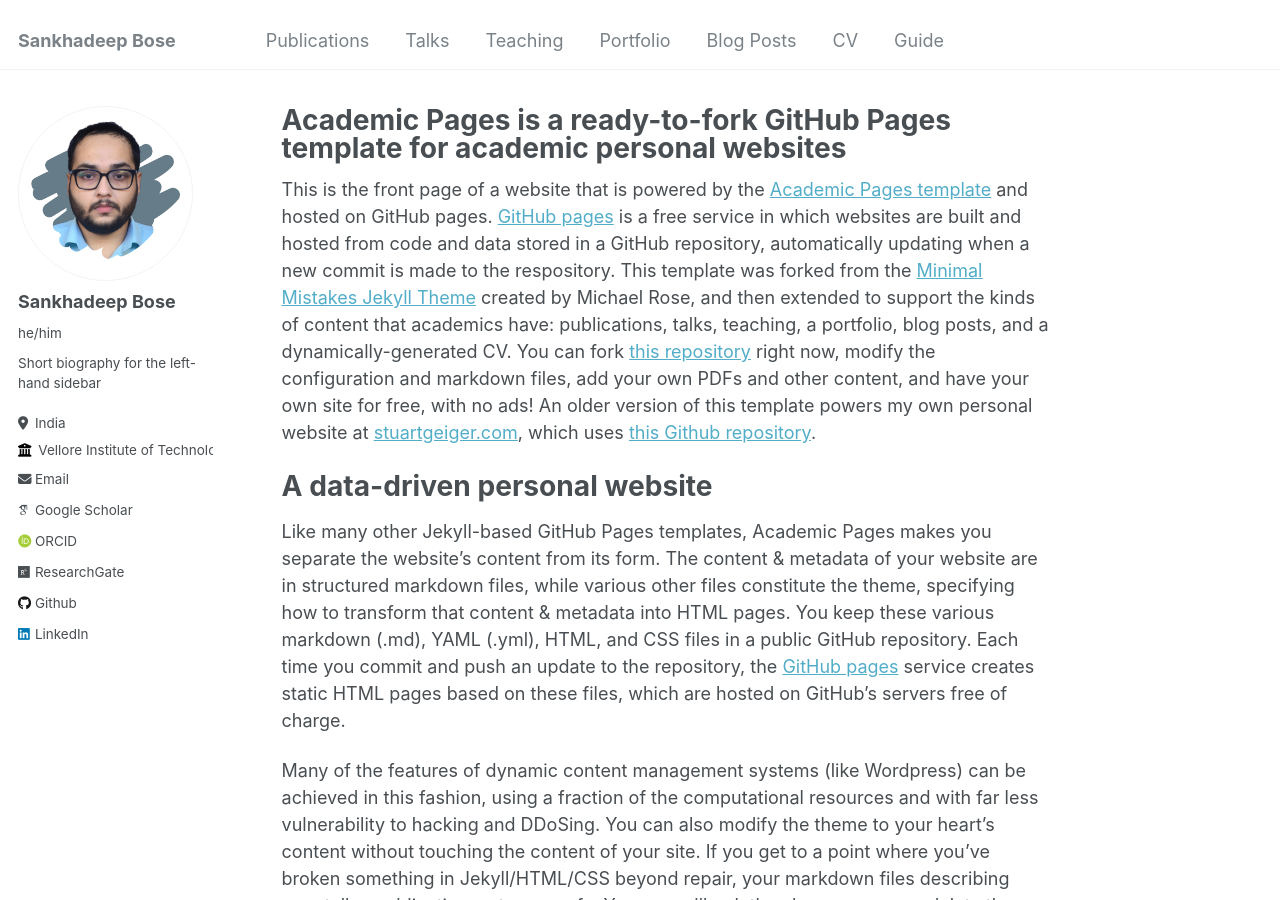
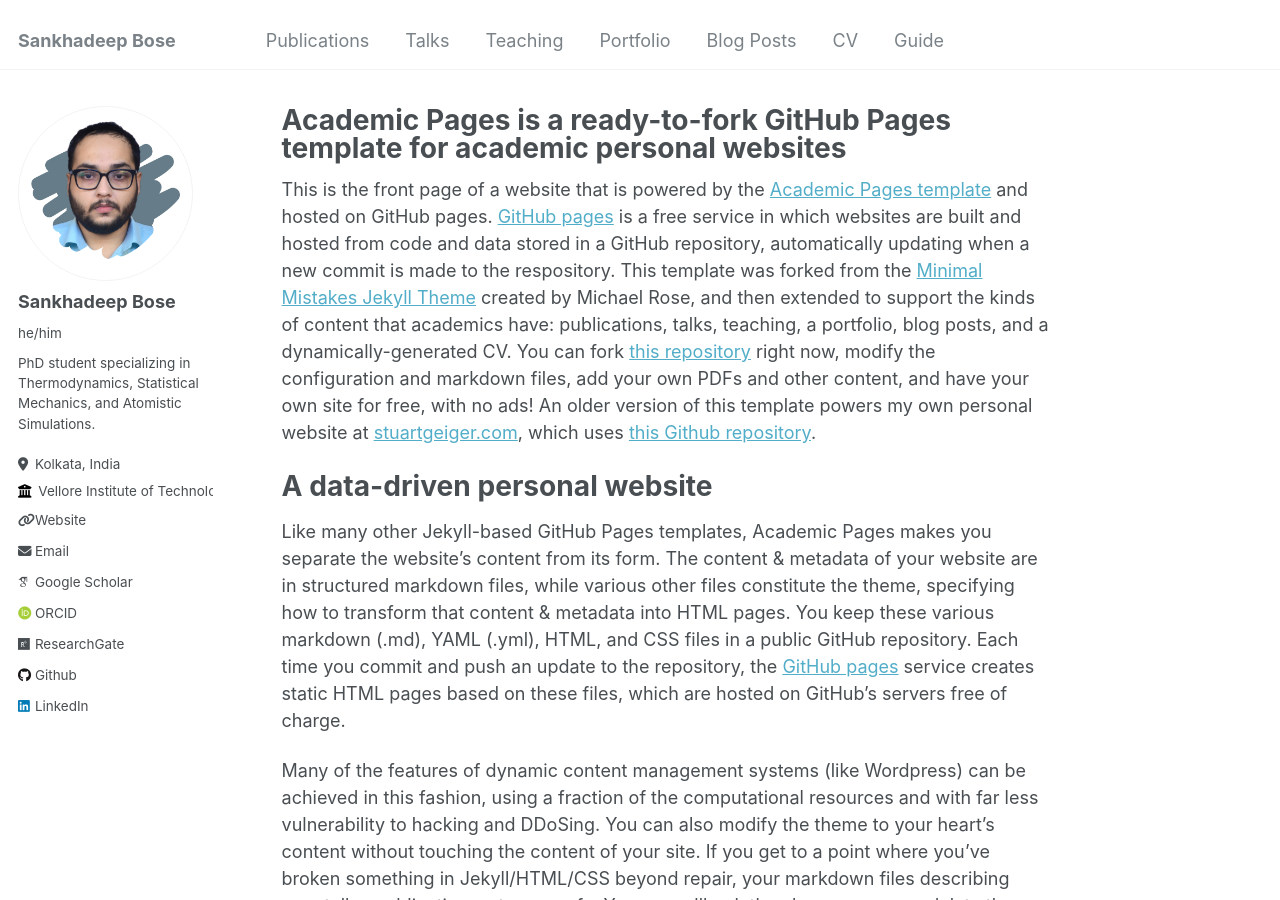
Before and after one commit to sankhadeepbose/sankhadeepbose.github.io, a Jekyll site: the page built from _pages/about.md, in a window 1280 px wide and 900 px high. Built offline with Jekyll 4.4.1, drawn with Linux system fonts in a browser that asks for light colours; some web fonts are replaced.

Commit message:
Update _config.yml

```diff
--- a/_config.yml
+++ b/_config.yml
@@ -24,18 +24,18 @@
   avatar           : "profile.png"
   name             : "Sankhadeep Bose"
   pronouns         : "he/him"
-  bio              : "Short biography for the left-hand sidebar"
-  location         : "India"
+  bio              : "PhD student specializing in Thermodynamics, Statistical Mechanics, and Atomistic Simulations."
+  location         : "Kolkata, India"
   employer         : "Vellore Institute of Technology"
-  uri              : # URL
+  uri              : "https://sankhadeepbose.github.io"
   email            : "bose.sankhadeep@protonmail.ch"
 
   # Academic websites
-  arxiv            : # URL - Update with the correct link to your profile
+#  arxiv            : # URL - Update with the correct link to your profile
   googlescholar    : "https://scholar.google.com/citations?user=vDWwsy8AAAAJ&hl=en"
-  impactstory      : # URL
+#  impactstory      : # URL
   orcid            : "https://orcid.org/0000-0002-5124-5134"
-  semantic         : # URL
+#  semantic         : # URL
 #  pubmed           : "https://www.ncbi.nlm.nih.gov/pubmed/?term=john+snow"
   researchgate     : "https://www.researchgate.net/profile/Sankhadeep-Bose-2"
 
```
